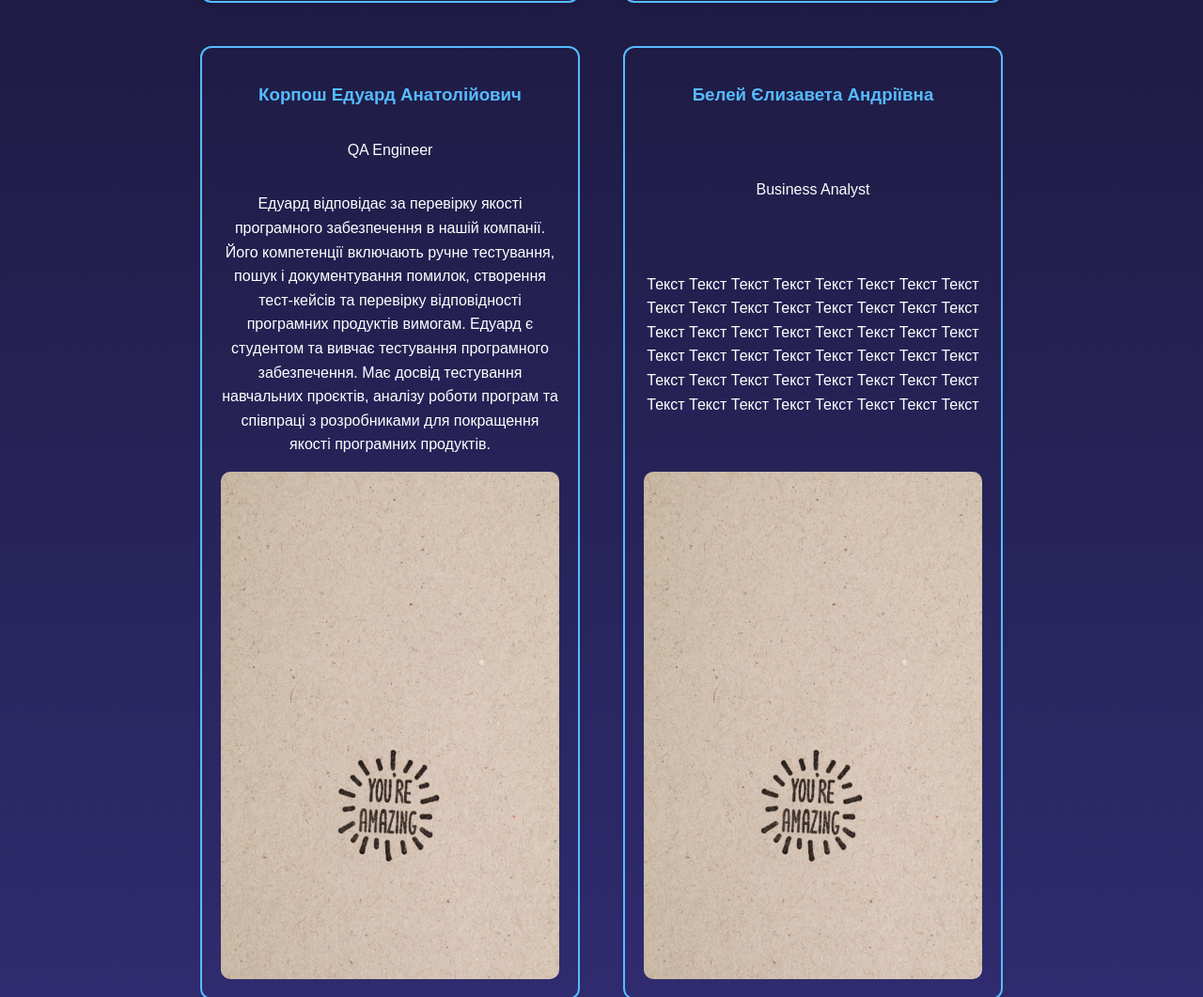
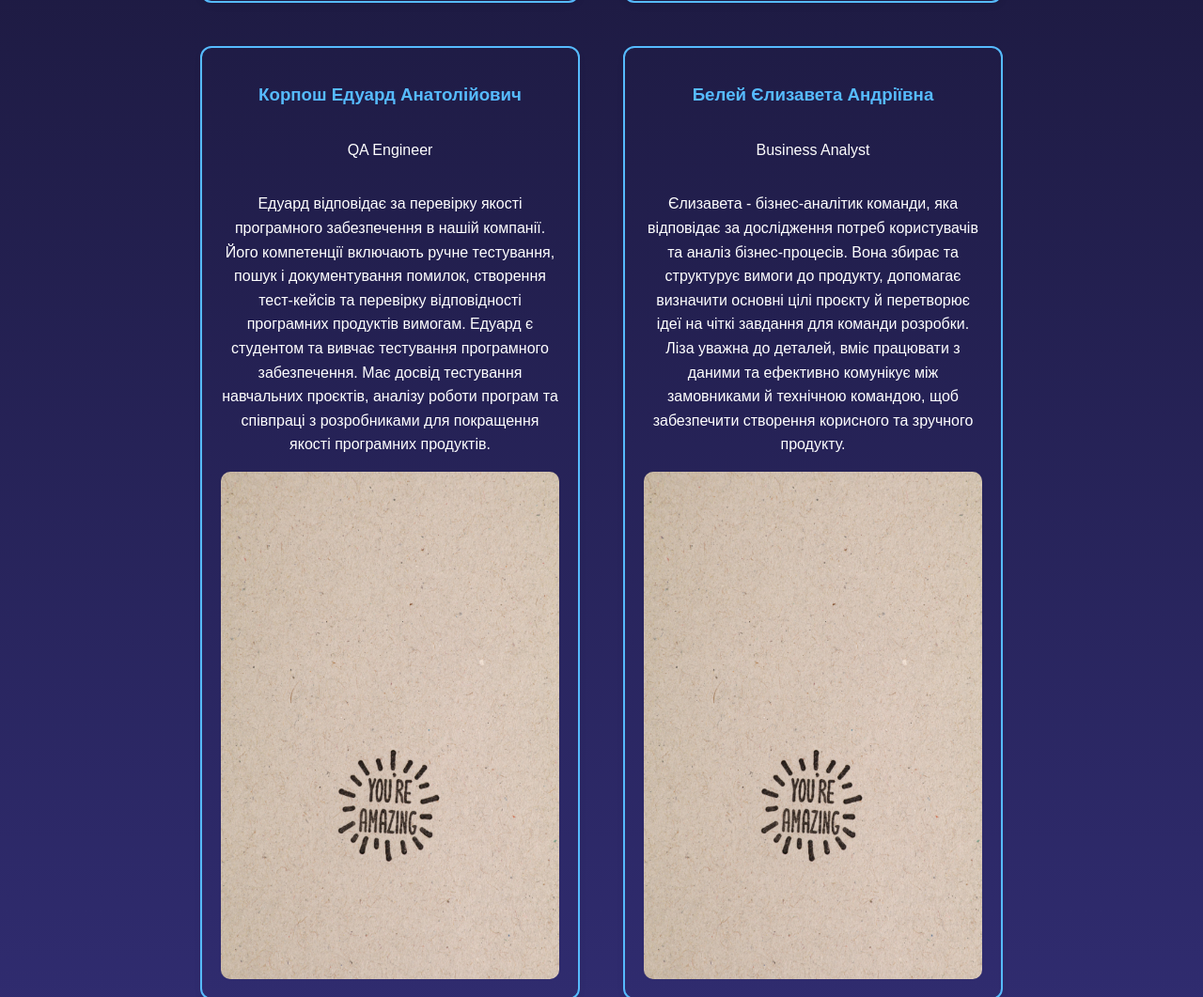
Before and after one commit to TimeBeCreative/TimeBeCreativeSoftwareCompany, a Django app: page /about in a window 1280 px wide. Shown: the part 1425-2486 px from the top of the page at 94% size. Run offline with Django 5.2, Linux system fonts and the light colour scheme.

Commit message:
Add info

```diff
--- a/TimeBeCreativeSoftwareCompany/app/templates/app/about.html
+++ b/TimeBeCreativeSoftwareCompany/app/templates/app/about.html
@@ -49,8 +49,7 @@
             <h3>Белей Єлизавета Андріївна</h3>
             <p>Business Analyst </p>
 
-            <p>Текст Текст Текст Текст Текст Текст Текст Текст Текст Текст Текст Текст Текст Текст Текст Текст Текст Текст Текст Текст Текст Текст Текст Текст
-               Текст Текст Текст Текст Текст Текст Текст Текст Текст Текст Текст Текст Текст Текст Текст Текст Текст Текст Текст Текст Текст Текст Текст Текст
+            <p>Єлизавета - бізнес-аналітик команди, яка відповідає за дослідження потреб користувачів та аналіз бізнес-процесів. Вона збирає та структурує вимоги до продукту, допомагає визначити основні цілі проєкту й перетворює ідеї на чіткі завдання для команди розробки. Ліза уважна до деталей, вміє працювати з даними та ефективно комунікує між замовниками й технічною командою, щоб забезпечити створення корисного та зручного продукту.
             </p>
 
 
```
